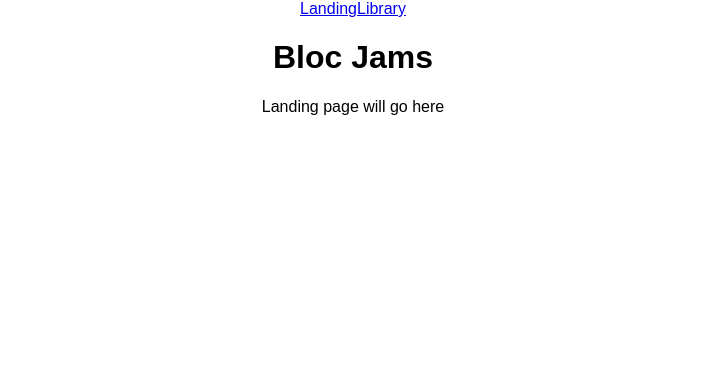
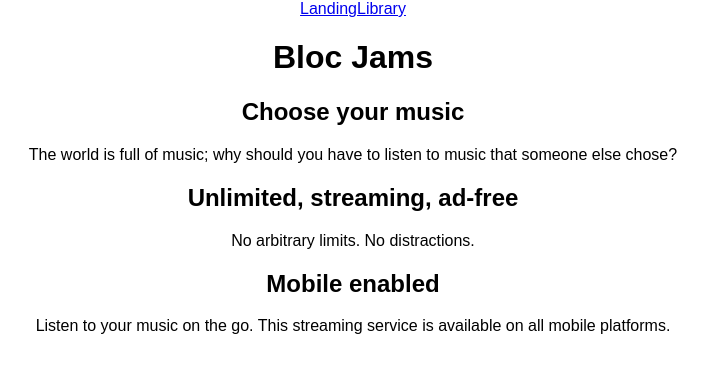
Before and after one commit to tyobri/bloc-jams-react, a React (Create React App) app: page / in a window 1280 px wide. Shown: the top 372 px of the page, without its empty margins (287-995 px from the left). Built offline with nearby package versions, Linux system fonts and the light colour scheme.

Commit message:
added the play and pause button

```diff
--- a/public/index.html
+++ b/public/index.html
@@ -10,7 +10,7 @@
     -->
     <link rel="manifest" href="%PUBLIC_URL%/manifest.json">
     <link rel="shortcut icon" href="%PUBLIC_URL%/favicon.ico">
-    <link rel="ionicons" href="http://code.ionicframework.com/ionicons/2.0.1/css/ionicons.min.css">
+    <link rel="stylesheet" href="http://code.ionicframework.com/ionicons/2.0.1/css/ionicons.min.css">
     <!--
       Notice the use of %PUBLIC_URL% in the tags above.
       It will be replaced with the URL of the `public` folder during the build.
--- a/src/components/Album.js
+++ b/src/components/Album.js
@@ -38,7 +38,7 @@
 							{
 							this.state.album.songs.map( (song, index) =>
 								<tr>
-									<td>{index + 1}</td>
+									<td><button><span class="ion-play"></span><span class="ion-pause"></span></button>{index + 1}</td>
 									<td>{song.title}</td>
 									<td>{song.duration}</td>
 								</tr>
--- a/src/components/Landing.js
+++ b/src/components/Landing.js
@@ -2,7 +2,20 @@
 
 const Landing = () => (
 	<section className="landing">
-		Landing page will go here
+		<section className="selling-points">
+      <div className="point">
+        <h2 className="point-title">Choose your music</h2>
+        <p className="point-description">The world is full of music; why should you have to listen to music that someone else chose?</p>
+      </div>
+      <div className="point">
+        <h2 className="point-title">Unlimited, streaming, ad-free</h2>
+        <p className="point-description">No arbitrary limits. No distractions.</p>
+      </div>
+      <div className="point">
+        <h2 className="point-title">Mobile enabled</h2>
+        <p className="point-description">Listen to your music on the go. This streaming service is available on all mobile platforms.</p>
+      </div>
+    	</section>
 	</section>
 	);
 
```
